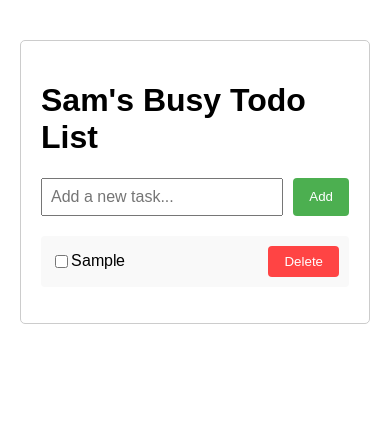
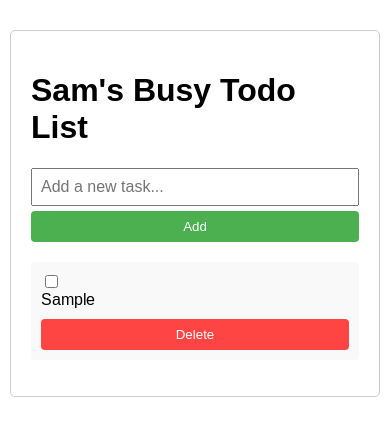
Before and after one commit to Samshingenge/Todo-list, a plain HTML site: page index.html in a window 390 px wide. Both pictures are taken after typing "Sample" into the empty fields and a click on the button "Add". Drawn offline with Linux system fonts and the light colour scheme.

Commit message:
mobile-commit

```diff
--- a/index.html
+++ b/index.html
@@ -88,6 +88,36 @@
         .todo-item {
             overflow: hidden;
         }
+
+        /* For tablets and larger devices */
+@media (min-width: 768px) {
+    body {
+        max-width: 700px;
+    }
+}
+
+/* For mobile devices */
+@media (max-width: 767px) {
+    body {
+        padding: 10px;
+    }
+    .input-group {
+        flex-direction: column;
+        gap: 5px;
+    }
+    button {
+        width: 100%;
+    }
+    li {
+        flex-direction: column;
+        align-items: flex-start;
+    }
+    .delete-btn {
+        width: 100%;
+        margin-top: 10px;
+    }
+}
+
     </style>
 </head>
 <body>
```
